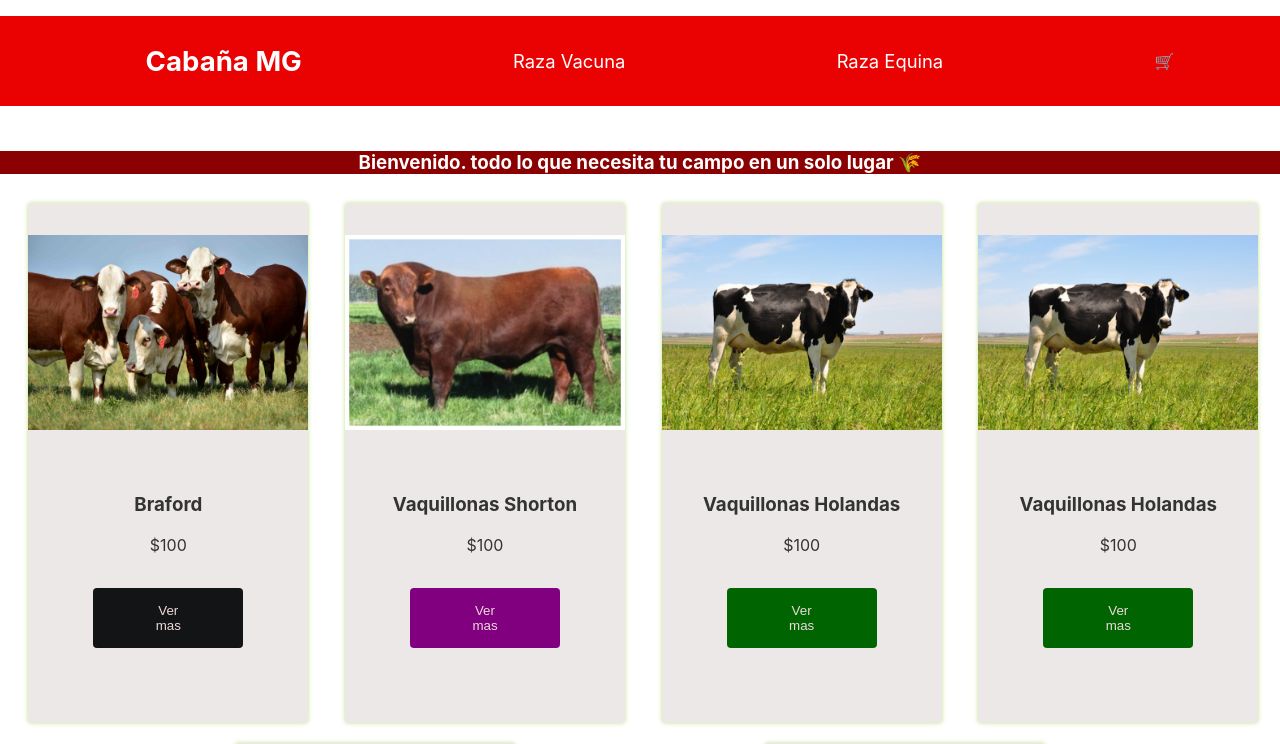
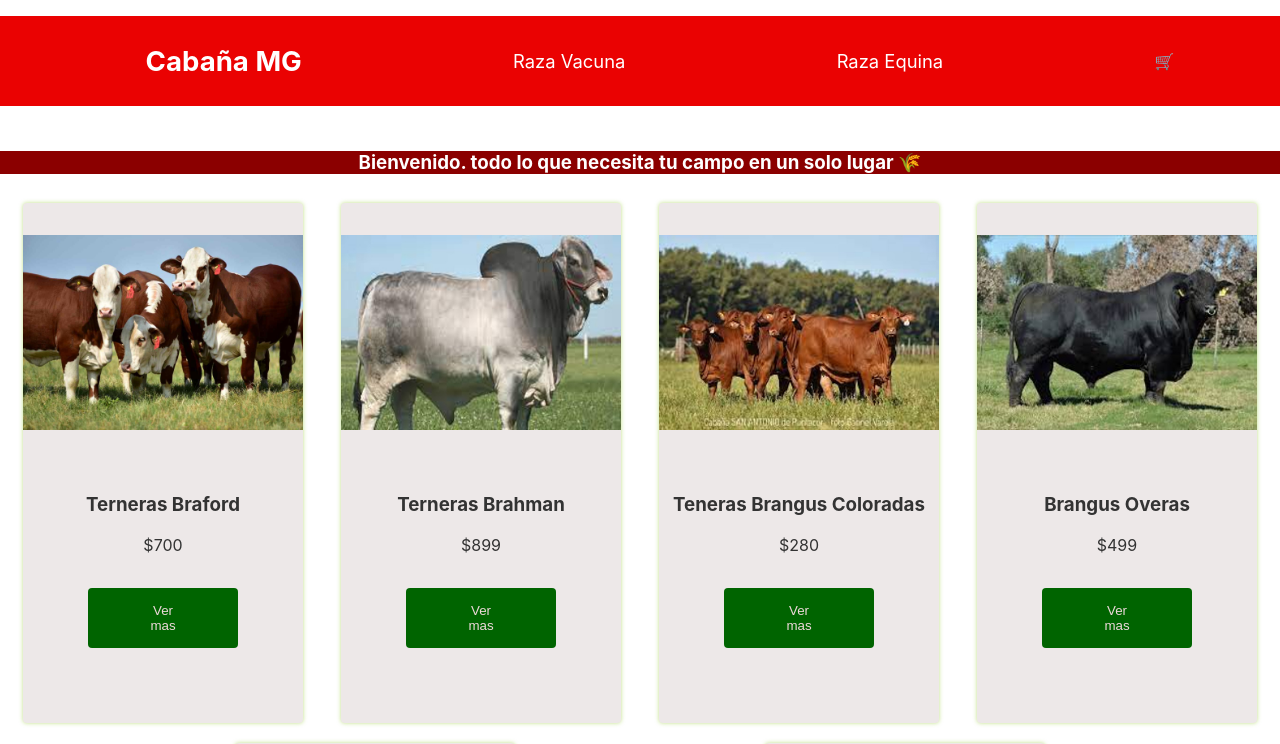
Before and after one commit to matiasgonzalez5859/CursoReact-Caba-aMG, a React (Create React App) app: page / in a window 1280 px wide. Shown: the top 744 px of the page. Built offline with nearby package versions, Linux system fonts and the light colour scheme.

Commit message:
database

```diff
--- /dev/null
+++ b/src/Data/Data.js
@@ -0,0 +1,61 @@
+const products = [
+    {
+      id: 1,
+      title: "Terneras Braford",
+      price: 700,
+      stock: 49,
+      category: "Terneras carne",
+      imgurl: "./img/Braford-.jpg",
+      description: "An apple mobile which is nothing like apple",
+    },
+    {
+      id: 2,
+      title: "Terneras Brahman",
+      description:
+        "Vaquillonas lote 950",
+      price: 899,
+      stock: 34,
+      category: "Terneras carne",
+      imgurl: "/img/brahman.jpg",
+    },
+    {
+      id: 4,
+      title: "Teneras Brangus Coloradas",
+      description: "Vaquillonas Brangus Coloradas lote 548",
+      price: 280,
+      stock: 123,
+      category: "Terneras Carne",
+      imgurl: "/img/branguscolos.jpg",
+    },
+    {
+      id: 5,
+      title: "Brangus Overas",
+      description:
+        "Lote 854",
+      price: 499,
+      stock: 32,
+      category: "Vaquillona de carne ",
+      imgurl: "/img/brangusovero.jpg",
+    },
+    {
+      id: 6,
+      title: "Vaquillona criolla",
+      description:
+        "551 ",
+      price: 1749,
+      stock: 83,
+      category: "Vaquillona de carne",
+      imgurl: "/img/criollas.jpg",
+    },
+    {
+      id: 7,
+      title: "Vaquillona Holandas",
+      description:
+        "478",
+      price: 1499,
+      stock: 50,
+      category: "vaquillonas de leche",
+      imgurl: "/img/holanda.jpg",
+    },
+]
+export default products;
--- a/src/ItemList/ItemListContainer.jsx
+++ b/src/ItemList/ItemListContainer.jsx
@@ -1,29 +1,33 @@
-
-
-
 import React from 'react'
 import Item from './Item'
 import "./ItemList.css"
+import products from "../Data/Data"
 
-function ItemListContainer(props) {
+function ItemListContainer() {
+
+  return (
+    <div className="item-list">
+      {products.map((product) => {
+        return (
+          <Item
+            key={product.id}
+            imgurl={product.imgurl}
+            title={product.title}
+            price={product.price}
+            category={product.category}
+            color="darkgreen"
+          />
+        );
+      })}
+    </div>
+  );
+}
 
 
 
 
 
 
-  return (
-    <div className="item-list">
-        <h1>{props.greeting}</h1>
 
-        <Item imgurl="/img/Braford-.jpg" title="Braford" price= {100} color="fireback" />
-        <Item imgurl="/img/shorton.jpg"  title="Vaquillonas Shorton" price= {100} color="purple" />
-        <Item imgurl="/img/holanda.jpg" title="Vaquillonas Holandas" price= {100} color="darkgreen" />
-        <Item imgurl="/img/holanda.jpg" title="Vaquillonas Holandas" price= {100} color="darkgreen" />
-        <Item imgurl="/img/holanda.jpg" title="Vaquillonas Holandas" price= {100} color="darkgreen" />
-        <Item imgurl="/img/holanda.jpg" title="Vaquillonas Holandas" price= {100} color="darkgreen" />
-    </div>
-  )
-}
 
 export default ItemListContainer
--- a/src/componentes/MyButton/Mybutton.jsx
+++ b/src/componentes/MyButton/Mybutton.jsx
@@ -1,10 +1,33 @@
 import "./Mybutton.css";
+import React, { useState, useEffect } from "react";
+
+/* .................................................... */
+function getDataFromDatabase() {
+  console.log("%cdata from database", "color: lightblue");
+}
+/* .................................................... */
 
 function MyButton(props) {
-  console.log(props);
+  let [colorBtn, setColorBtn] = useState(props.color);
+
+  console.log("%cRender del componente", "color: pink");
+
+  useEffect(
+    () => {
+      console.log("Component mounting");
+    },
+  []);
+
+  function handleClick() {
+    setColorBtn("grey");
+  }
 
   return (
-    <button style={{ backgroundColor: props.color }} className="btn">
+    <button
+      onClick={handleClick}
+      style={{ backgroundColor: colorBtn, marginBotton: "10px" }}
+      className="btn"
+    >
       {props.children}
     </button>
   );
```
